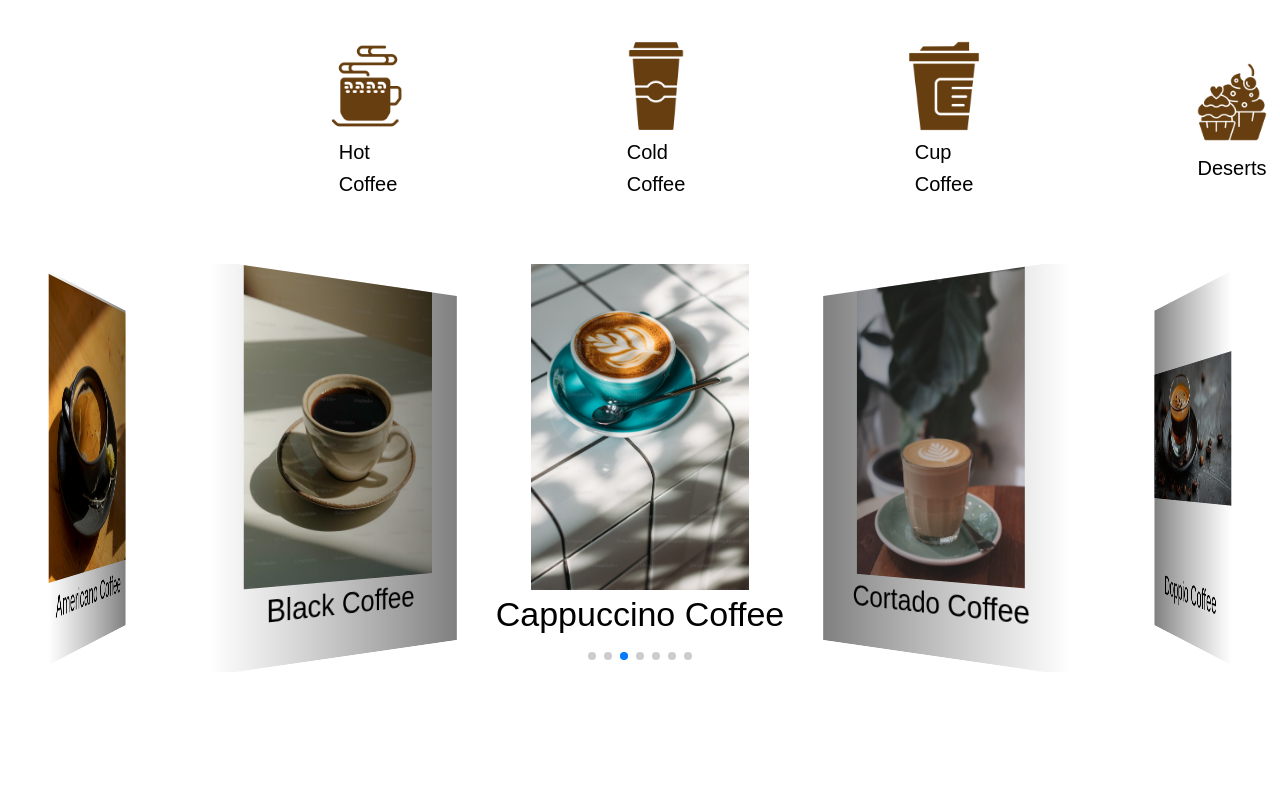
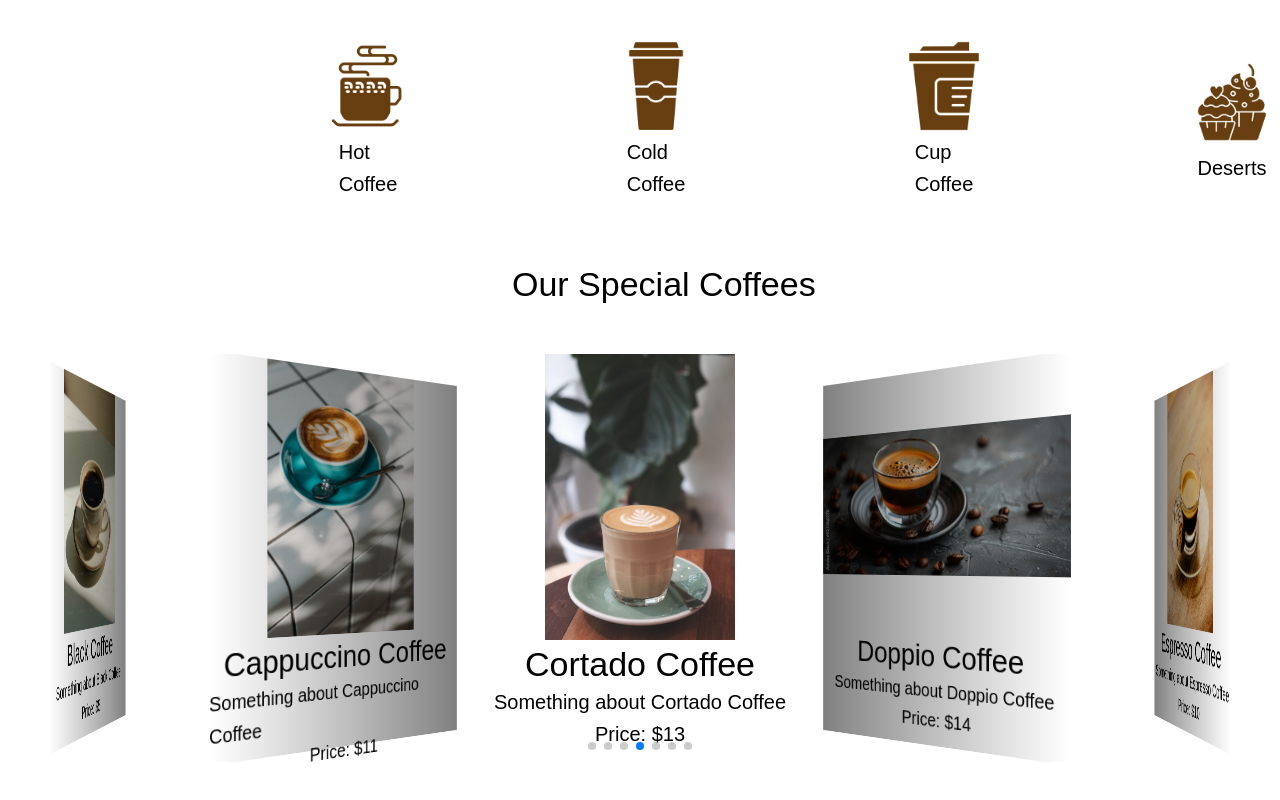
Before and after one commit to DropoutCoder-true/coffee-shop-FE, a React (Vite) app: page / in a window 1280 px wide. Shown: the part 572-1372 px from the top of the page. Built offline with nearby package versions, Linux system fonts and the light colour scheme.

Commit message:
completed-entire-slider-component

```diff
--- a/src/App.jsx
+++ b/src/App.jsx
@@ -38,7 +38,7 @@ function App() {
           marginTop: "4rem",
         }}
       >
-        <SliderComponent data={CoffeeSpecials} />
+        <SliderComponent title="Our Special Coffees" data={CoffeeSpecials} />
       </Box>
     </Container>
   );
--- a/src/components/SliderComponent.jsx
+++ b/src/components/SliderComponent.jsx
@@ -1,9 +1,5 @@
 import React from "react";
 import { Swiper, SwiperSlide } from "swiper/react";
-import Image from "../assets/images/Americano-coffee.jpg";
-import Image2 from "../assets/images/black-coffee.jpg";
-import Image3 from "../assets/images/cappuccino-coffee.jpg";
-import Image4 from "../assets/images/Cortado-coffee.jpg";
 
 // Import Swiper styles
 import "swiper/css";
@@ -11,19 +7,28 @@ import "swiper/css/effect-coverflow";
 import "swiper/css/pagination";
 
 // import required modules
-import { EffectCoverflow, Pagination } from "swiper/modules";
+import { EffectCoverflow, Pagination, Autoplay } from "swiper/modules";
 import { Typography } from "@mui/material";
 
-const SliderComponent = ({ data }) => {
+const SliderComponent = ({ title, data }) => {
   return (
     <>
+      <Typography
+        variant="h4"
+        sx={{ marginLeft: "40vw", marginBottom: "3rem" }}
+      >
+        {title}
+      </Typography>
       <Swiper
         style={{ width: "100%", height: "60%" }}
         effect={"coverflow"}
         grabCursor={true}
         centeredSlides={true}
         initialSlide={2}
-        autoplay
+        autoplay={{
+          delay: 2000,
+          disableOnInteraction: false,
+        }}
         slidesPerView={4}
         coverflowEffect={{
           rotate: 50,
@@ -33,22 +38,26 @@ const SliderComponent = ({ data }) => {
           slideShadows: true,
         }}
         pagination={true}
-        modules={[EffectCoverflow, Pagination]}
+        modules={[EffectCoverflow, Pagination, Autoplay]}
       >
         {data.map((item, i) => (
           <SwiperSlide key={i}>
             <img
               src={item.img}
               alt={item.name}
-              style={{ objectFit: "contain", height: "80%", width: "100%" }}
+              style={{ objectFit: "contain", height: "70%", width: "100%" }}
             />
             <div
               style={{
                 display: "flex",
-                justifyContent: "center",
+                // justifyContent: "center",
+                alignItems: "center",
+                flexDirection: "column",
               }}
             >
               <Typography variant="h4">{item.name}</Typography>
+              <Typography variant="h6">{item.desc}</Typography>
+              <Typography variant="h6">Price: ${item.price}</Typography>
             </div>
           </SwiperSlide>
         ))}
```
